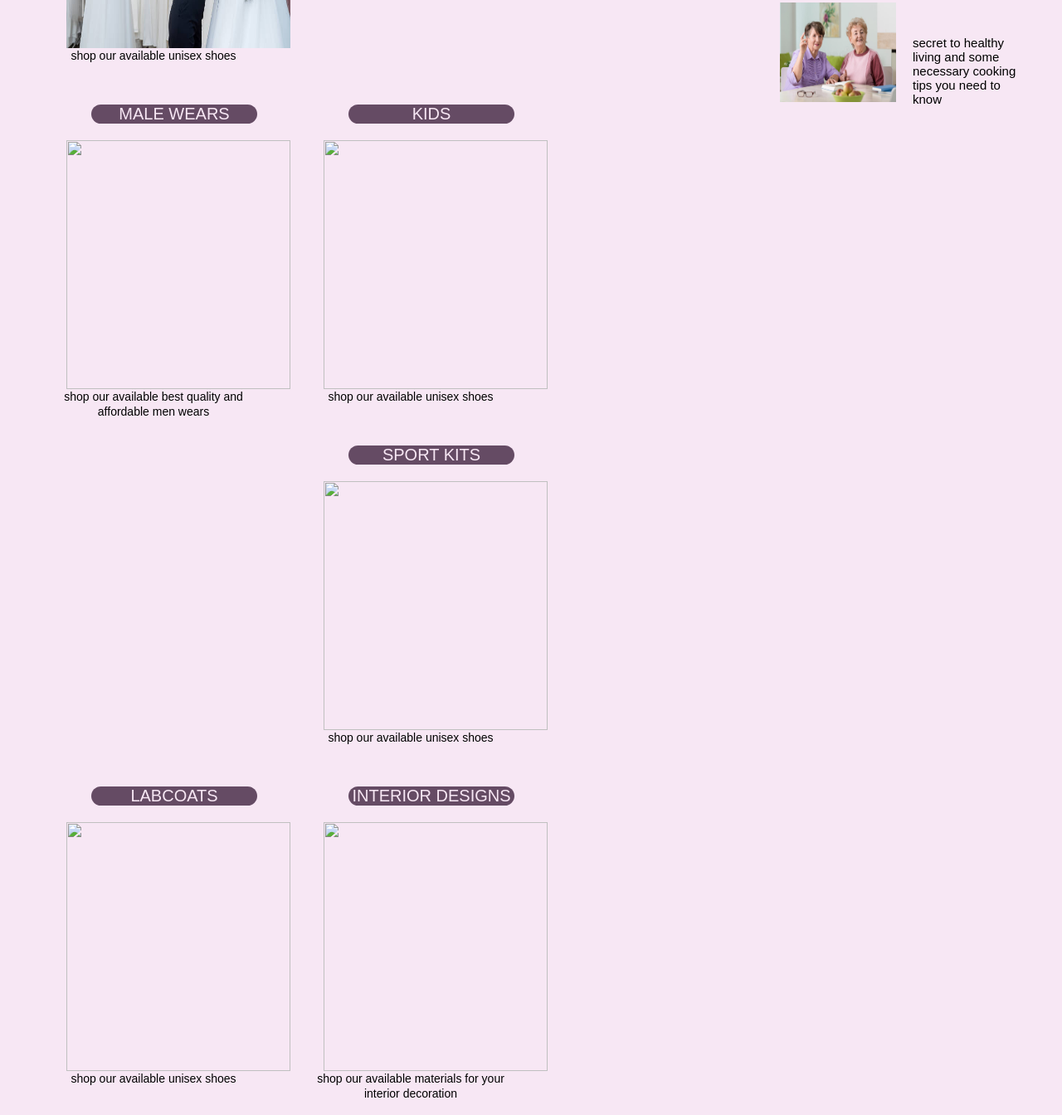
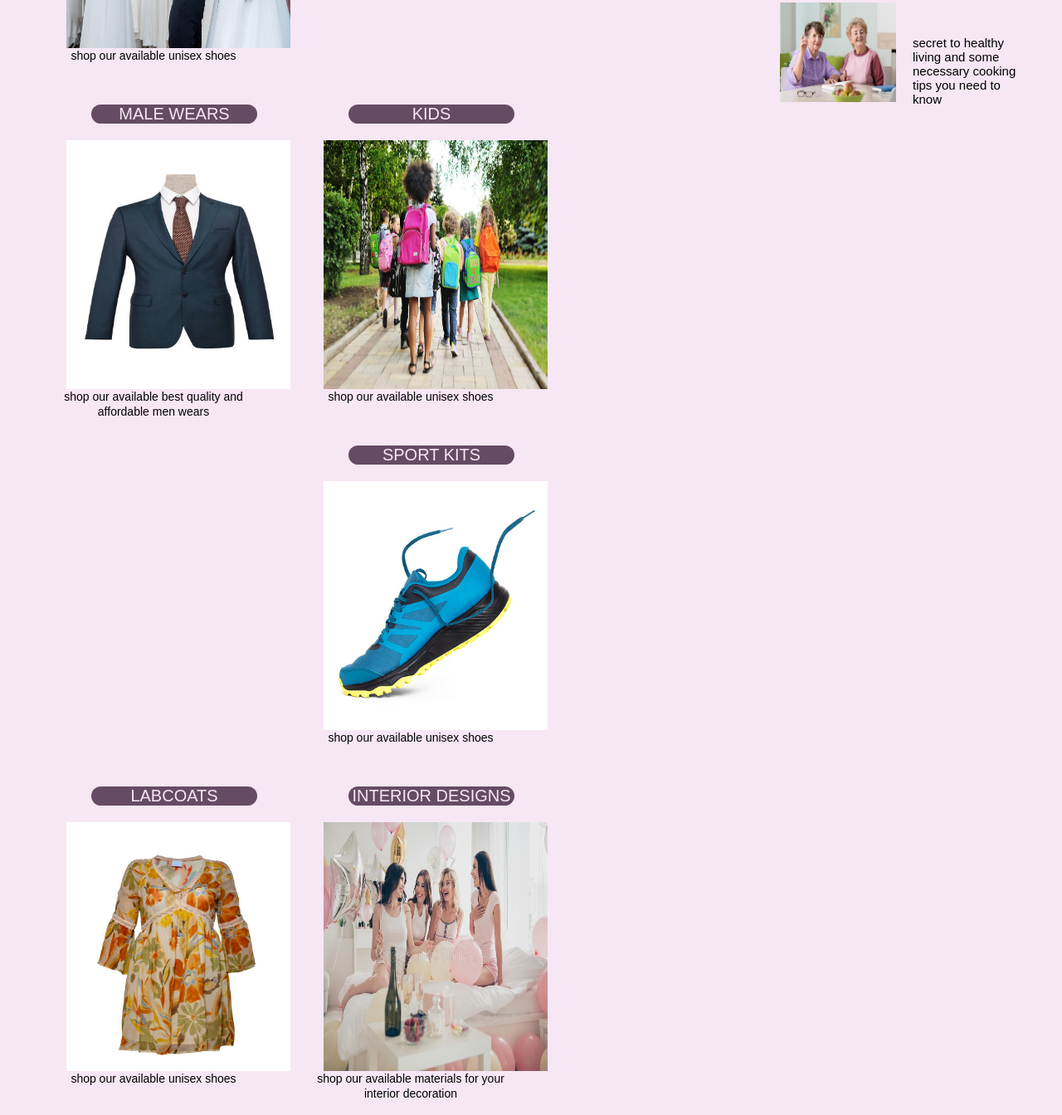
Before and after one commit to Halima-1/oic-project1, a plain HTML site: page index.html in a window 1280 px wide. Shown: the part 1276-2620 px from the top of the page at 83% size. Drawn offline with Linux system fonts and the light colour scheme; files whose address does not match are found by name.

Commit message:
index.html file retracked

```diff
--- a/index.html
+++ b/index.html
@@ -108,21 +108,21 @@
     <div class="containera">
         <h2>MALE WEARS</h2>
         <div class="home-images">
-            <img src="..images/men/istockphoto-889378228-612x612.jpg" alt="">
+            <img src="../images/men/istockphoto-889378228-612x612.jpg" alt="">
         </div>
         <a href="men.html">shop our available best quality and affordable men wears </a>
     </div>
     <div class="containerb">
         <h2>KIDS</h2>
         <div class="home-images">
-            <img src="..images/bag/istockphoto-1327262834-612x612.jpg" alt="">
+            <img src="../images/bag/istockphoto-1327262834-612x612.jpg" alt="">
         </div>
         <a href="kid.html">shop our available unisex shoes </a>
     </div>
     <div class="containerc">
         <h2>SPORT KITS</h2>
         <div class="home-images">
-            <img src="..images/shoes/istockphoto-1308274455-170667a.jpg" alt="">
+            <img src="../images/shoes/istockphoto-1308274455-170667a.jpg" alt="">
         </div>
         <a href="../oic-project1/shoes.html">shop our available unisex shoes </a>
     </div>
@@ -131,14 +131,14 @@
     <div class="containera">
         <h2>LABCOATS</h2>
         <div class="home-images">
-            <img src="..images/ladies/istockphoto-1352026758-612x612.jpg" alt="">
+            <img src="../images/ladies/istockphoto-1352026758-612x612.jpg" alt="">
         </div>
         <a href="../oic-project1/shoes.html">shop our available unisex shoes </a>
     </div>
     <div class="containerb">
         <h2>INTERIOR DESIGNS</h2>
         <div class="home-images">
-            <img src="../oic-project1/images/" alt="">
+            <img src="../images/close-up-photo-beautiful-her-four-ladies-white-pink-decorated-room-sit-bed-chill-sharing-fashion-novelty-feedback-news-hot-139299949.jpg" alt="">
         </div>
         <a href="../oic-project1/shoes.html">shop our available materials for your interior decoration</a>
     </div>
@@ -180,19 +180,19 @@
     <h2>recent post</h2>
     <div class="recent">
         <div class="text-m">
-            <img src="/images/images (5).jpg" alt="">
+            <img src="../images/images (5).jpg" alt="">
         </div>
         <a href="">latest happenings in nigeria and other international countries</a>
     </div>
     <div class="recent">
         <div class="text-m">
-            <img src="/images/cropped-close-up-view-portrait-nice-attractive-lovely-diverse-charming-cheerful-glad-ladies-holding-hands-device-gadget-150400652.jpg" alt="">
+            <img src="../images/cropped-close-up-view-portrait-nice-attractive-lovely-diverse-charming-cheerful-glad-ladies-holding-hands-device-gadget-150400652.jpg" alt="">
         </div>
         <a href="">latest gists on the internet today and some employment opportunities for youths</a>
     </div>
     <div class="recent">
         <div class="text-m">
-            <img src="/images/happy-ladies-two-senior-sitting-together-lounge-55579739.jpg" alt="">
+            <img src="../images/happy-ladies-two-senior-sitting-together-lounge-55579739.jpg" alt="">
         </div>
         <a href="">secret to healthy living and some necessary cooking tips you need to know</a>
     </div>
```
